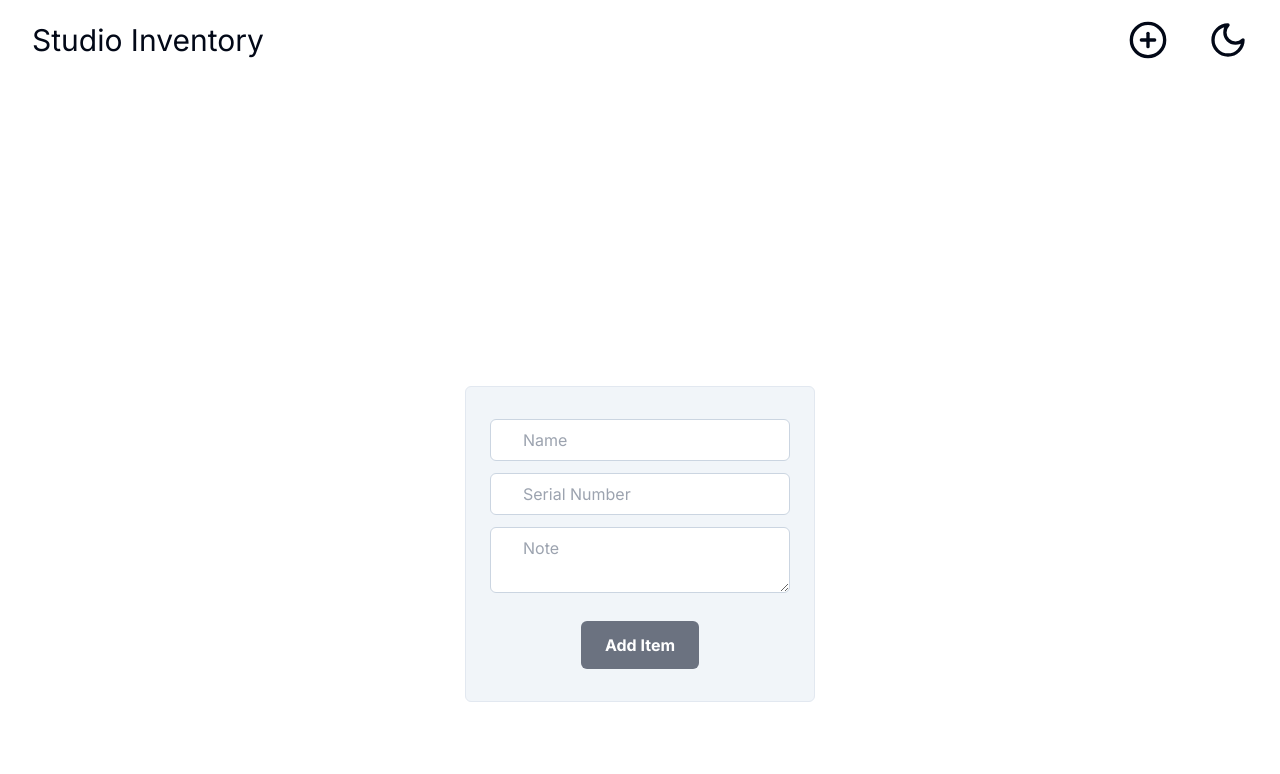
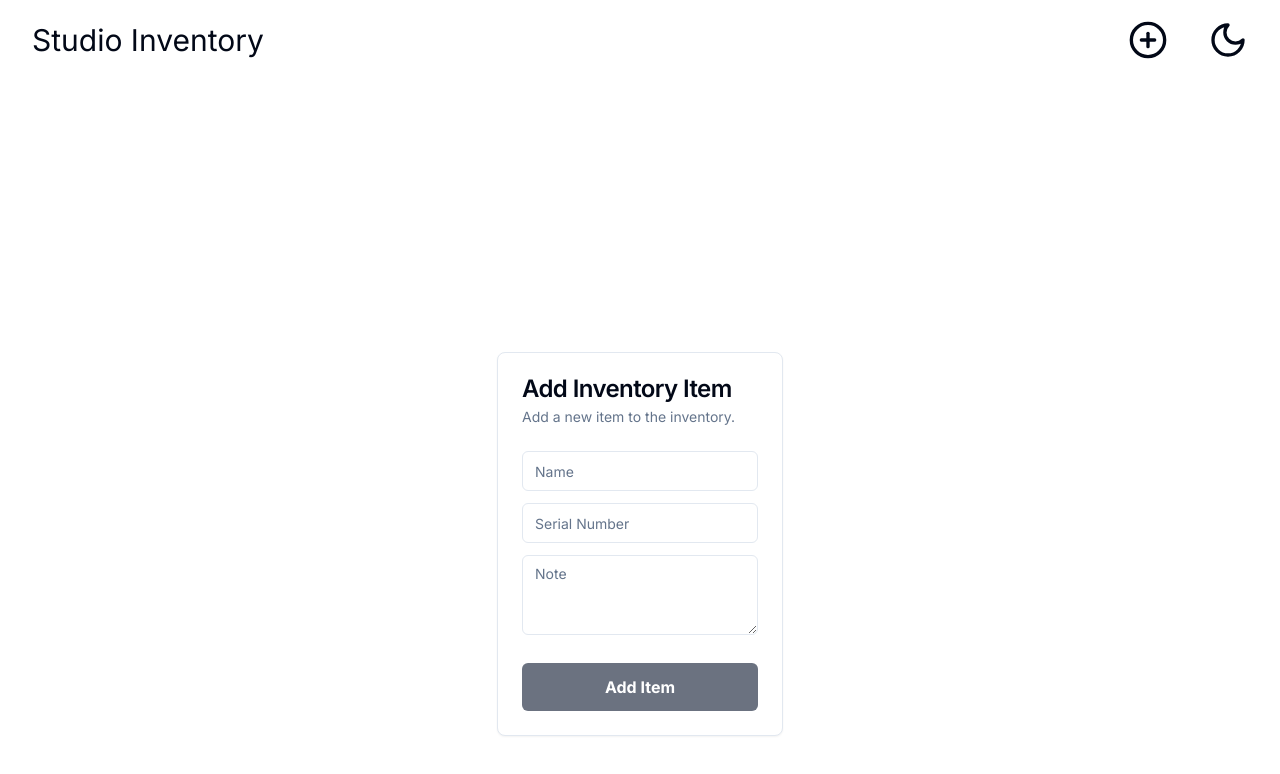
Before and after one commit to imaricodes/inventory-tracker, a Next.js app: page /add-inventory-item in a window 1280 px wide. Shown: the top 774 px of the page. Built offline with nearby package versions, Linux system fonts and the light colour scheme.

Commit message:
Update text area ui in add item form

```diff
--- a/app/(pages)/add-inventory-item/page.jsx
+++ b/app/(pages)/add-inventory-item/page.jsx
@@ -2,6 +2,18 @@
 
 import { useState, useEffect } from "react";
 import { useRouter } from "next/navigation";
+import { Button } from "@/components/ui/button";
+import { Input } from "@/components/ui/input"
+import { Textarea } from "@/components/ui/textarea"
+
+import {
+  Card,
+  CardContent,
+  CardDescription,
+  CardFooter,
+  CardHeader,
+  CardTitle,
+} from "@/components/ui/card";
 const page = () => {
   const [itemName, setItemName] = useState("");
   const [itemSerialNumber, setItemSerialNumber] = useState("");
@@ -22,7 +34,7 @@ const page = () => {
   };
 
   const handleNameChange = (e) => {
-    setItemName(e.target.value);
+    setItemName(e.target.value.replace(/^\s+/, ""));
     const value = e.target.value.trim();
 
     // Check if the form is valid
@@ -43,7 +55,6 @@ const page = () => {
       alert("Item name is required.");
       return;
     }
-
     try {
       const res = await fetch(
         `${process.env.NEXT_PUBLIC_API_BASE_URL}/api/inventory-items`,
@@ -68,30 +79,36 @@ const page = () => {
 
   return (
     <div className="w-full h-screen flex flex-col justify-center items-center">
-      <div className="container__form">
+      <Card>
+      <CardHeader>
+        <CardTitle>Add Inventory Item</CardTitle>
+        <CardDescription>Add a new item to the inventory.</CardDescription>
+      </CardHeader>
+        <CardContent>
           <form onSubmit={handleSubmit} className="form">
-          <input
+            <Input
               onChange={handleNameChange}
               value={itemName}
-            className="form__input"
+              // className="form__input"
               type="text"
               placeholder="Name"
               required={true}
             />
 
-          <input
+            <Input
               onChange={(e) => setItemSerialNumber(e.target.value.trim())}
               value={itemSerialNumber}
-            className="form__input"
+
               type="text"
               placeholder="Serial Number"
             />
 
-          <textarea
+            <Textarea
               onChange={(e) => setNote(e.target.value)}
               value={note}
-            className="form__input"
+              className="focus-visible:ring-0 focus-visible:ring-offset-0"
               placeholder="Note"
+              maxlength="150"
             />
 
             <button
@@ -99,14 +116,17 @@ const page = () => {
               className={`${
                 isFormValid && !error
                   ? "cursor-pointer button button--primary"
-                : "button button--disabled"
+                  : "button button--disabled cursor-not-allowed"
               }`}
               disabled={!isFormValid}
             >
               Add Item
             </button>
+
+
           </form>
-      </div>
+        </CardContent>
+      </Card>
     </div>
   );
 };
--- a/app/globals.css
+++ b/app/globals.css
@@ -70,7 +70,7 @@
 
 /* BUTTON */
 .button {
-  @apply font-bold text-white py-3 px-6 w-fit rounded-md mx-auto mt-4;
+  @apply font-bold text-white py-3 px-6 w-full rounded-md mx-auto mt-4;
 }
 
 .button--primary {
--- /dev/null
+++ b/components/ui/textarea.jsx
@@ -0,0 +1,18 @@
+import * as React from "react"
+
+import { cn } from "@/lib/utils"
+
+const Textarea = React.forwardRef(({ className, ...props }, ref) => {
+  return (
+    (<textarea
+      className={cn(
+        "flex min-h-[80px] w-full rounded-md border border-input bg-background px-3 py-2 text-sm ring-offset-background placeholder:text-muted-foreground focus-visible:outline-none focus-visible:ring-2 focus-visible:ring-ring focus-visible:ring-offset-2 disabled:cursor-not-allowed disabled:opacity-50",
+        className
+      )}
+      ref={ref}
+      {...props} />)
+  );
+})
+Textarea.displayName = "Textarea"
+
+export { Textarea }
```
Lines whose indentation alone changed are shown as unchanged.
